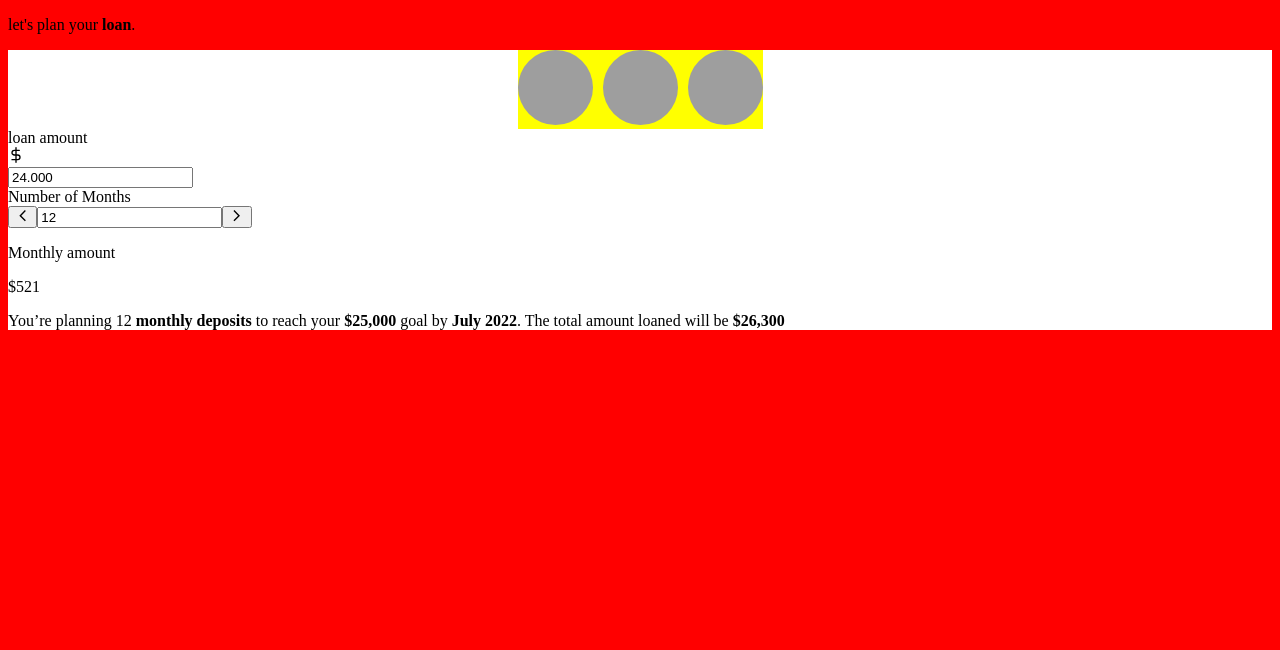
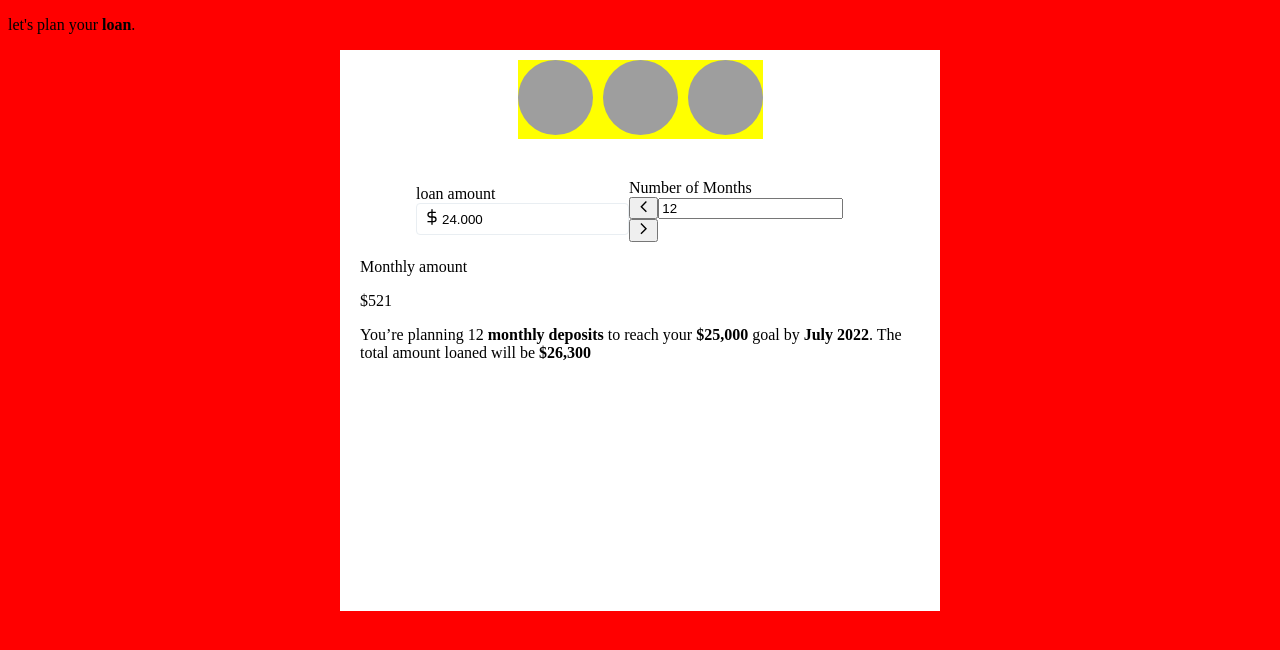
Before and after one commit to AlaaSassii/getYourLoan, a React (Vite) app: page / in a window 1280 px wide. Shown: the top 650 px of the page. Built offline with nearby package versions, Linux system fonts and the light colour scheme; grey boxes are pictures that could not be loaded; the HTML template or start-up script is replaced by a standard one.

Commit message:
add new mixins

```diff
--- a/src/component/loanAmountInput/loanAmountInput.scss
+++ b/src/component/loanAmountInput/loanAmountInput.scss
@@ -0,0 +1,11 @@
+@import '../../scss/main.scss';
+
+.loan__amount__input__container{
+    .loan__amount__input{
+        @include input;
+        display: flex;
+        input{
+            @include borderNone;
+        }
+    }
+}
--- a/src/component/loanCard/loanCard.scss
+++ b/src/component/loanCard/loanCard.scss
@@ -5,5 +5,17 @@ body{
 }
 
 .loan__card{
+    margin:auto;
+    width: 560px;
+    height: 511px;
     background-color: white;
+    padding: 10px 20px 40px;
+    .loan__inputs{
+        margin: auto;
+        margin-top: 40px;
+        width: 80%;
+        display: flex;
+        align-items: center;
+        justify-content: space-between;
+    }
 }
--- a/src/component/loanCard/loanCard.tsx
+++ b/src/component/loanCard/loanCard.tsx
@@ -7,8 +7,10 @@ const LoanCard = () => {
     return (
         <div className="loan__card">
             <LoanTypeSelector />
-            <LoanAmountInput />
-            <LoanRepaymentDurationSelector />
+            <div className="loan__inputs">
+                <LoanAmountInput />
+                <LoanRepaymentDurationSelector />
+            </div>
             <LoanResult />
 
         </div>
--- a/src/scss/_mixins.scss
+++ b/src/scss/_mixins.scss
@@ -0,0 +1,33 @@
+@import './variables';
+
+@mixin border{
+    border: 1px solid $border-color ;
+}
+@mixin borderRadius{
+    border-radius: 4px;
+}
+@mixin inputPadding {
+    padding:5px 7px;
+}
+@mixin input {
+    background-color: $white;
+    @include border;
+    @include borderRadius;
+    @include inputPadding;
+}
+
+@mixin borderNone {
+    border: none;
+    outline: transparent;
+}
+
+@mixin borderButtonNone{
+    @include borderNone;
+    background-color: transparent;
+}
+
+@mixin centerElement{
+    display: flex;
+    align-items: center;
+    justify-content: center;
+}
```
